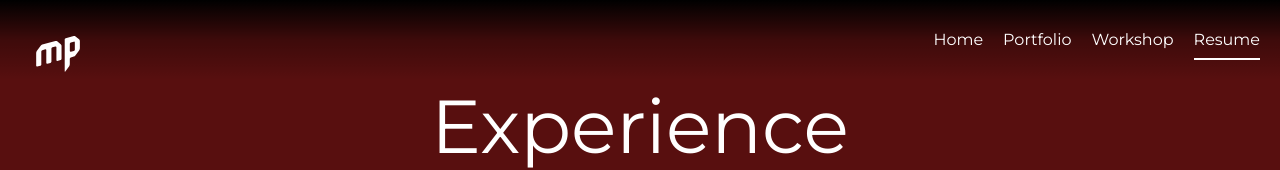
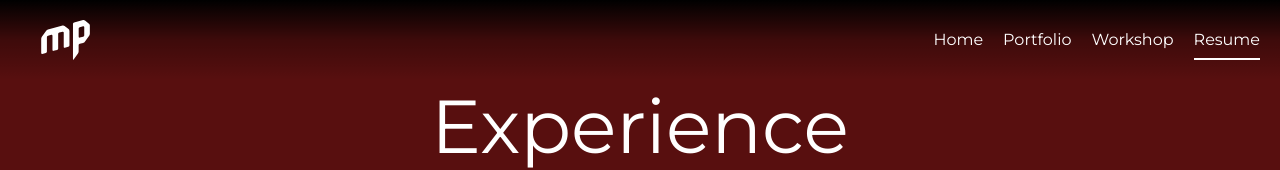
Before and after one commit to polettoweb/gatsbyportfolio, a Gatsby site: page /resume in a window 1280 px wide. Shown: the top 170 px of the page. Built offline with nearby package versions, Linux system fonts and the light colour scheme; Gatsby itself is replaced by a stand-in of ours.

Commit message:
fixed logo click bug

```diff
--- a/src/components/commons/Header.js
+++ b/src/components/commons/Header.js
@@ -1,16 +1,19 @@
-import React, { Component } from 'react';
-import MediaQuery from 'react-responsive';
+import React, { Component } from 'react'
+import MediaQuery from 'react-responsive'
+import { Link } from 'gatsby'
 
-import Navigation from './Navitation';
-import MenuItem from './MenuItem';
-import logo from '../../images/logo.svg';
+import Navigation from './Navitation'
+import MenuItem from './MenuItem'
+import logo from '../../images/logo.svg'
 
 class Header extends Component {
     render() {
         return (
             <div className="header__container">
                 <div className="logo">
-                    <a href="/" title="Back to the Homepage"><img src={logo} alt="logo" /></a>
+                    <Link to="/" title="Back to the Homepage">
+                        <img src={logo} alt="logo" />
+                    </Link>
                 </div>
                 <MediaQuery query="(min-width: 1024px)">
                     <Navigation />
@@ -25,4 +28,4 @@ class Header extends Component {
     }
 }
 
-export default Header;
+export default Header
--- a/src/scss/_header.scss
+++ b/src/scss/_header.scss
@@ -7,17 +7,25 @@
         background-image: linear-gradient(to bottom, #000000 0%, rgba(0, 0, 0, 0.3) 50%, rgba(0, 0, 0, 0) 100%);
 
         .logo {
-            width: 36px;
-            height: 36px;
+            width: 56px;
+            height: 50px;
+            padding: 5px;
             align-self: center;
-            margin-right: 20px;
+            // margin-right: 20px;
             position: absolute;
-            top: 36px;
+            z-index: 100;
+            top: 15px;
             left: 36px;
 
             @media (max-width: 480px) {
                 top: 8px;
                 left: 8px;
+            }
+
+            a {
+                display: inline-block;
+                width: 100%;
+                height: 100%;
             }
 
             img {
--- a/src/scss/_navigation.scss
+++ b/src/scss/_navigation.scss
@@ -4,7 +4,7 @@ nav {
     width: 100%;
     height: 80px;
     position: absolute;
-    z-index: 100;
+    z-index: 99;
     top: 0;
     left: 0;
     @media (max-width: 1023px) {
```
